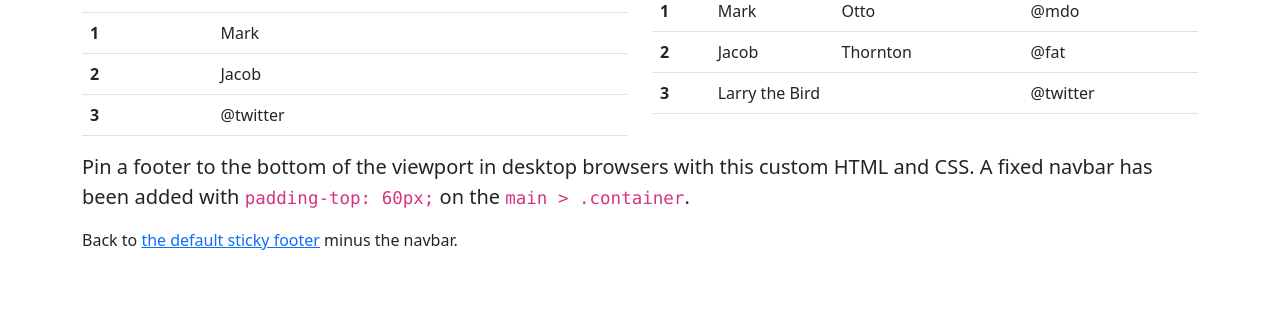
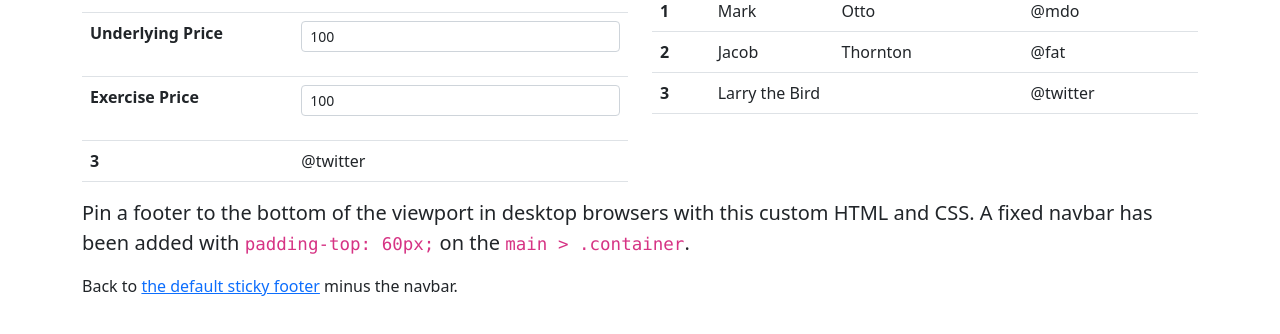
Before and after one commit to chienhsiang-hung/option-man, a plain HTML site: page index.html in a window 1280 px wide. Shown: the part 210-544 px from the top of the page. Drawn offline with nearby package versions, Linux system fonts and the light colour scheme.

Commit message:
Update index.html

```diff
--- a/index.html
+++ b/index.html
@@ -101,13 +101,22 @@
               </thead>
               <tbody>
                 <tr>
-                  <th scope="row">1</th>
-                  <td>Mark</td>
+                  <th scope="row" class="en">Underlying Price</th>
+                  <th scope="row" class="tw">標的價</th>
+                  <td>
+                    <div class="input-group input-group-sm mb-3">
+                      <input type="number" class="form-control" id="S" value=100 oninput="bs_prc()">
+                    </div>
+                  </td>
                 </tr>
                 <tr>
-                  <th scope="row">2</th>
-                  <td>Jacob</td>
-
+                  <th scope="row" class="en">Exercise Price</th>
+                  <th scope="row" class="tw">執行價</th>
+                  <td>
+                    <div class="input-group input-group-sm mb-3">
+                      <input type="number" class="form-control" id="S" value=100 oninput="bs_prc()">
+                    </div>
+                  </td>
                 </tr>
                 <tr>
                   <th scope="row">3</th>
```
